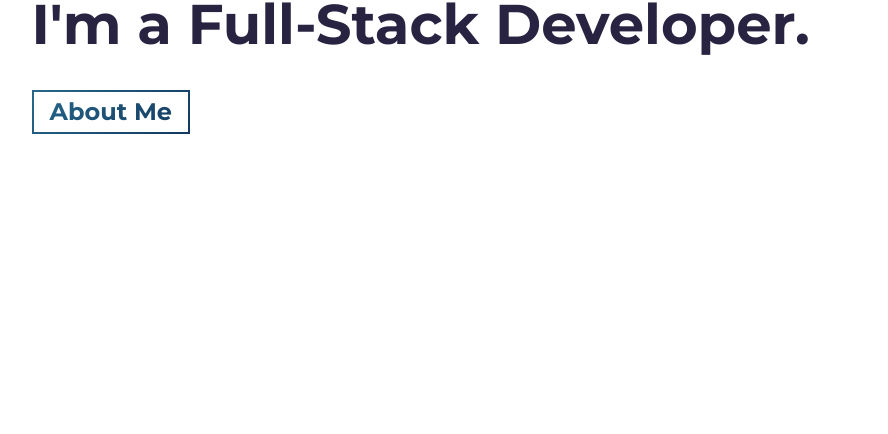
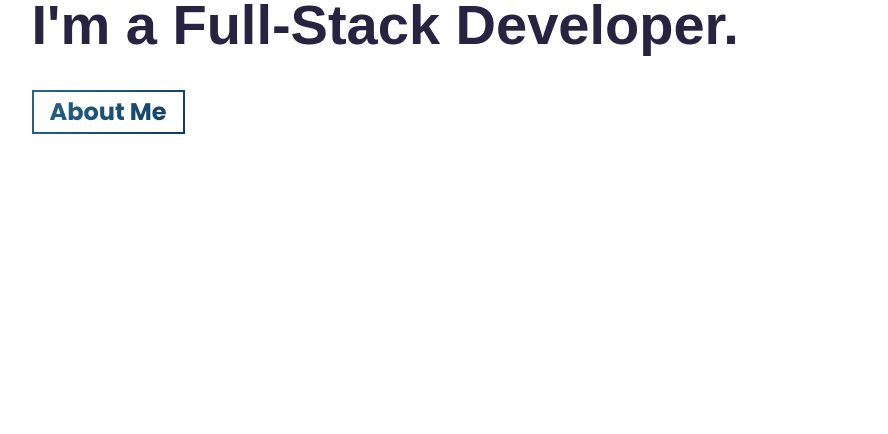
Before and after one commit to Nehskye/Portfolio, a website built with Parcel: page src/index.html in a window 1280 px wide. Shown: the part 366-800 px from the top of the page, without its empty margins (46-934 px from the left). Built offline with nearby package versions, Linux system fonts and the light colour scheme.

Commit message:
Poppins Font!

```diff
--- a/src/sass/base/_typography.scss
+++ b/src/sass/base/_typography.scss
@@ -1,4 +1,4 @@
-@import url("https://fonts.googleapis.com/css?family=Montserrat:400,700");
+@import url('https://fonts.googleapis.com/css2?family=Poppins:400,700');
 
 h1 {
   font-weight: 700;
@@ -6,7 +6,7 @@ h1 {
 
 p,
 a {
-  font-family: "Montserrat", sans-serif;
+  font-family: "Poppins", sans-serif;
   font-size: $default-font-size;
 }
 
```
